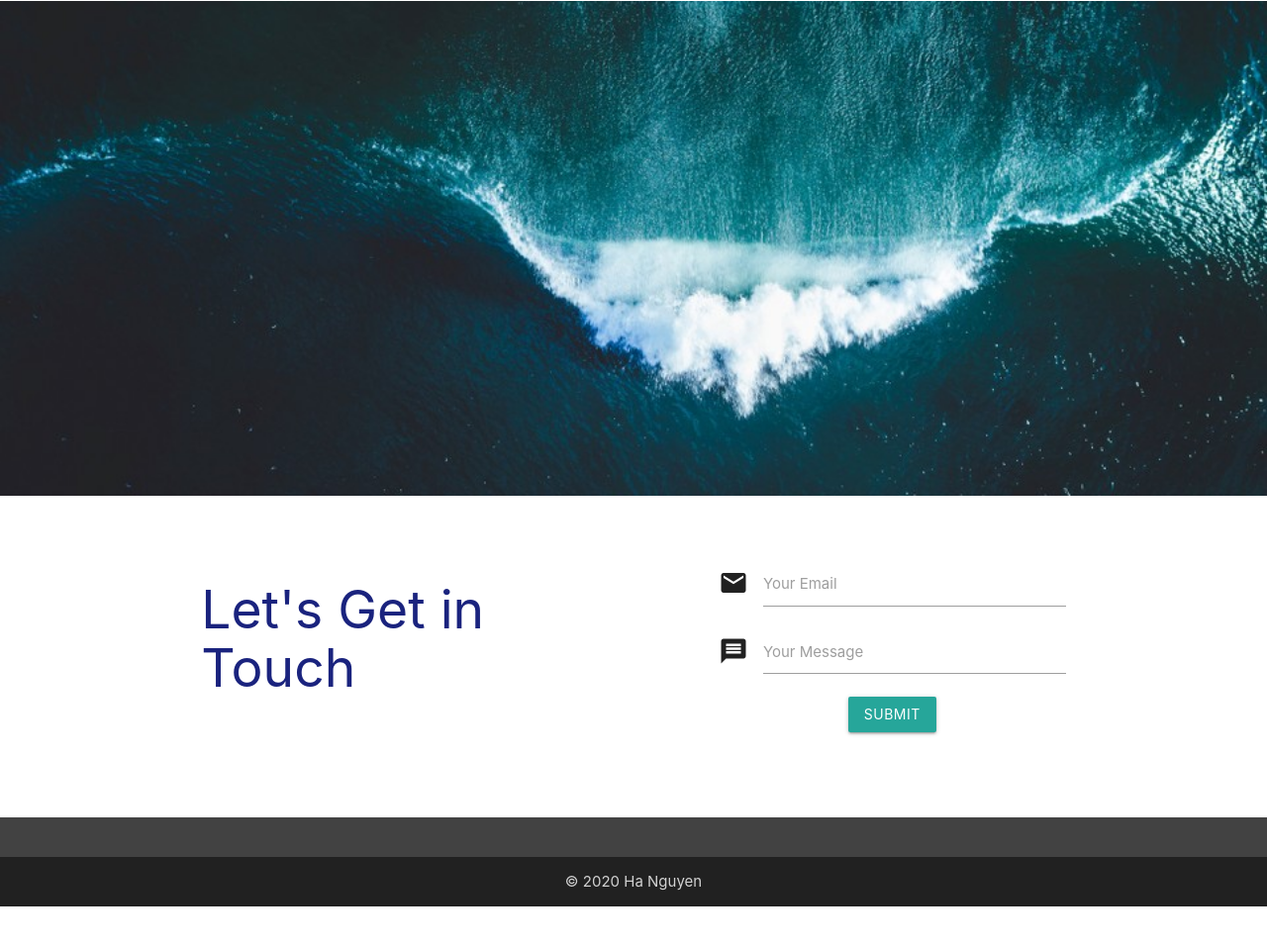
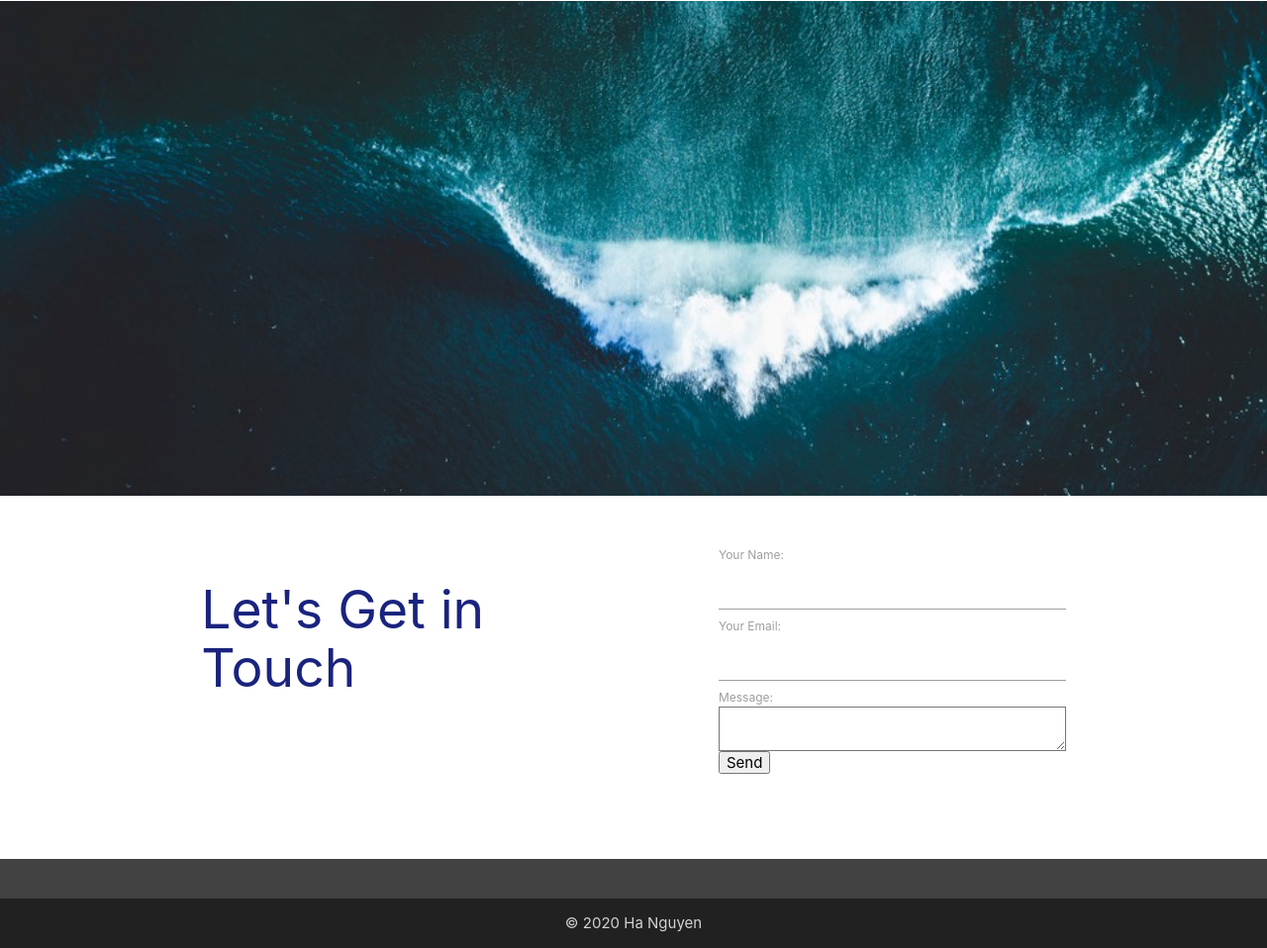
Before and after one commit to iamha1/iamha1.github.io, a plain HTML site: page index.html in a window 1280 px wide. Shown: the part 2407-3365 px from the top of the page at 99% size. Before the commit the page ends 3323 px from the top, so only its background shows below. Drawn offline with nearby package versions, Linux system fonts and the light colour scheme.

Commit message:
contact form

```diff
--- a/index.html
+++ b/index.html
@@ -95,8 +95,8 @@
       <div class="col s12 l4">
         <img src="img/ha.jpg" alt="" class="responsive-img materialboxed">
       </div>
-      <div class="col s12 l6 offset-l1">
-        <h2 class="indigo-text text-darken-4">Welcome to my humble nest!</h2>
+      <div class="col s12 l6 offset-l1 font-weight-bold">
+        <h2 class="indigo-text text-darken-4 ">Welcome to my humble nest!</h2>
         <h6>Oh, Hello! <br> <br>My name is Hà Nguyễn. I come from Hanoi, Vietnam. During my 8 years as an expat in the US, I
           started as a student then moved on to work in higher education. I am a highly driven individual with strong
           work ethics wanting to create clean, practical and intuitive applications. I am an excellent team player
@@ -336,7 +336,7 @@
         <h2 class="indigo-text text-darken-4">Let's Get in Touch</h2>
       </div>
       <div class="col s12 l5 offset-l2">
-        <form>
+        <!-- <form>
           <div class="input-field">
             <i class="material-icons prefix">email</i>
             <input type="email" id="email">
@@ -351,7 +351,28 @@
           <div class="input-field center">
             <button class="btn">Submit</button>
           </div>
-        </form>
+        </form> -->
+
+
+        <form
+        action="https://formspree.io/FORM_ID"
+        method="POST"
+      >
+        <label>
+          Your Name:
+          <input type="text" name="name">
+        </label>
+        <label>
+          Your Email:
+          <input type="email" name="_replyto">
+        </label>
+        <label>
+          Message:
+          <textarea name="message"></textarea>
+        </label>
+        <input type="submit" value="Send">
+      </form>
+
       </div>
     </div>
   </section>
```
